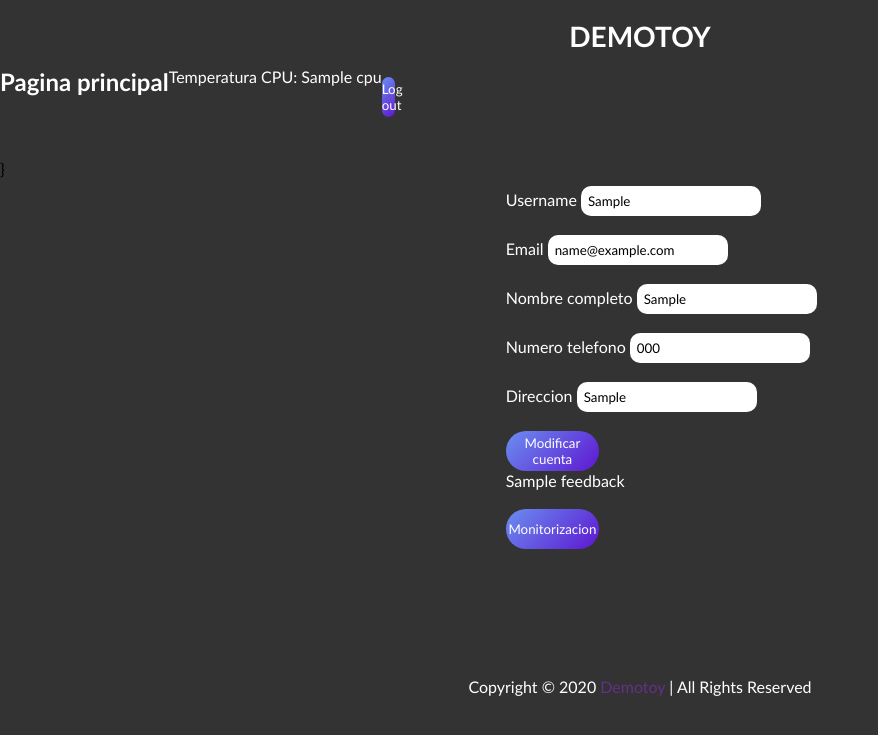
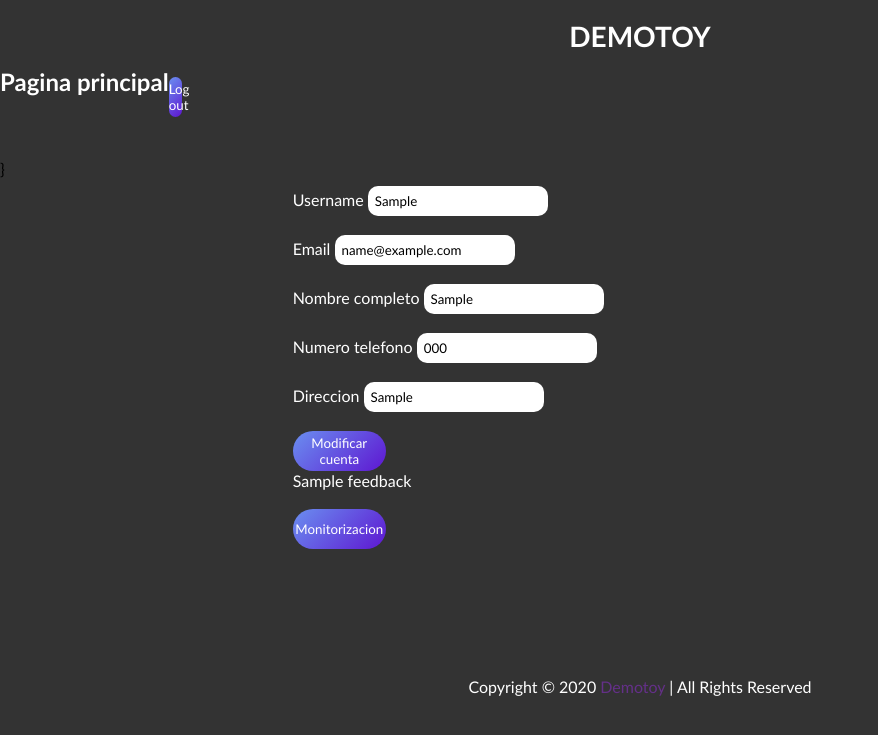
Before and after one commit to Demotoy-S-E/demotoy, a Flask app: template rpiBroker/templates/principal.html in a window 1280 px wide. Shown: the top 735 px of the page, without its empty margins (0-878 px from the left). Run offline with Flask 2, Linux system fonts and the light colour scheme; the template is opened without the code that fills it: most values are stand-ins (such as "Sample title", 1, 10 or a date in 2020).

Commit message:
principal

```diff
--- a/rpiBroker/servicios/rpiLocal.py
+++ b/rpiBroker/servicios/rpiLocal.py
@@ -2,6 +2,7 @@
 import comun.excepciones as excepciones
 try:
     import RPi.GPIO as GPIO
+    import smbus2
 except:
     excepciones.error_gpio_import_log()
 
--- a/rpiBroker/templates/principal.html
+++ b/rpiBroker/templates/principal.html
@@ -12,9 +12,6 @@
 
 <div class="contenido-main" id="prin-image">
   <h2 color="white">Pagina principal</h2>
-  <br>
-  <br>
-  <p color="white">Temperatura CPU: {{ cpu }}</p>
   <br>
 <div id = "LogOut" >
   <form action="/" method="GET">
```
